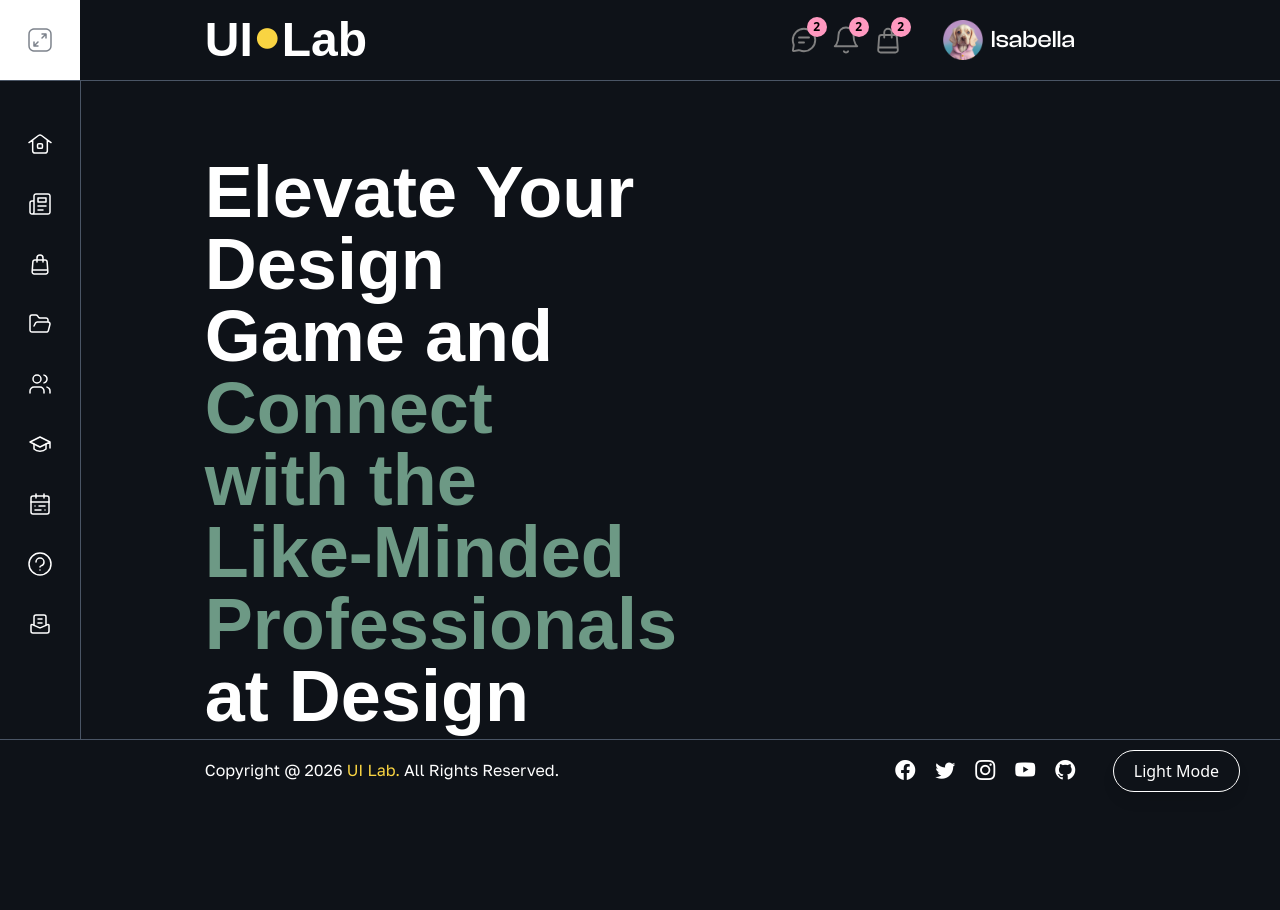
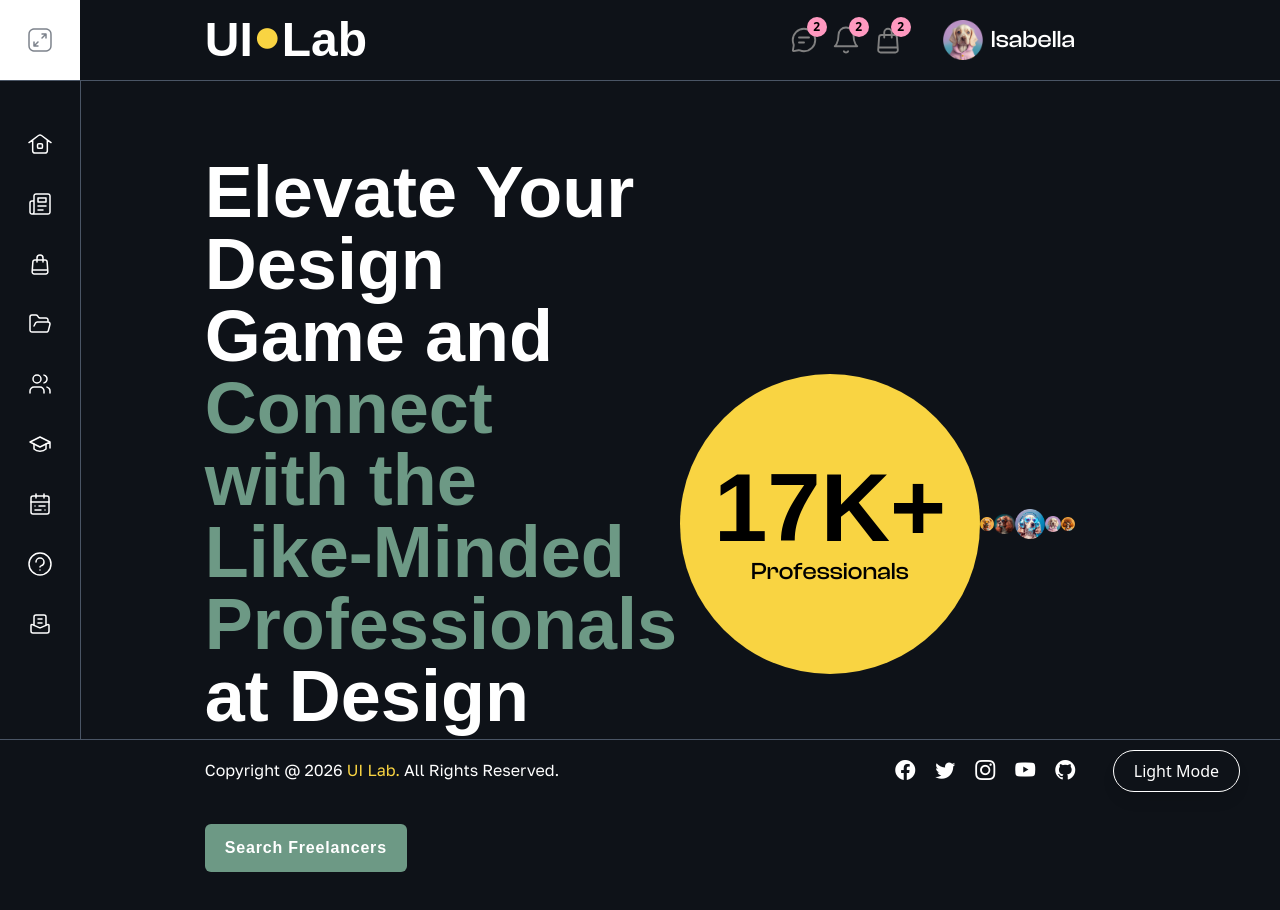
Before and after one commit to Jisap/nextjs16-uilab, a Next.js app: page /Pages/Index/EventBanner in a window 1280 px wide. Shown: the top 910 px of the page. Built offline with nearby package versions, Linux system fonts and the light colour scheme; a web font is replaced by a local one.

Commit message:
feat: add EventBanner component with animated professional count and layout elements

```diff
--- a/app/Pages/Index/EventBanner/page.tsx
+++ b/app/Pages/Index/EventBanner/page.tsx
@@ -20,6 +20,69 @@ const EventBanner = () => {
             <h1 className="text-4xl lg:text-7xl clash-font font-semibold">
               Elevate Your Design Game and <span className="text-forth">Connect with the Like-Minded Professionals </span> at Design Lab
             </h1>
+
+            <button className="px-5 py-3 bg-forth my-5 rounded-md clash-font font-semibold text-white tracking-wider hover:bg-white hover:text-black transition-all duration-300 cursor-pointer">
+              Search Freelancers
+            </button>
+
+          </div>
+
+          <div className="w-full lg:w-1/2 relative flex justify-center items-center">
+            <div className="event-banner-images z-1">
+              <div className="event-banner-content text-center bg-prim rounded-full flex justify-center items-center flex-col text-black w-[300px] h-[300px]">
+                <h2 className="text-8xl clash-font font-semibold">
+                  <CountUp end={17} duration={4.5} separator="," />K+
+                </h2>
+                <p className="text-2xl clash-font font-medium">
+                  Professionals
+                </p>
+              </div>
+            </div>
+
+            <div className="event-banner-elm event-banner-elm1">
+              <Image
+                src={EventBanner1}
+                alt="EventBanner1"
+                width={100}
+                height={100}
+              />
+            </div>
+
+            <div className="event-banner-elm event-banner-elm2">
+              <Image
+                src={EventBanner2}
+                alt="EventBanner2"
+                width={150}
+                height={150}
+              />
+            </div>
+
+            <div className="event-banner-elm event-banner-elm3">
+              <Image
+                src={EventBanner3}
+                alt="EventBanner3"
+                width={220}
+                height={220}
+              />
+            </div>
+
+            <div className="event-banner-elm event-banner-elm4">
+              <Image
+                src={EventBanner4}
+                alt="EventBanner4"
+                width={120}
+                height={120}
+              />
+            </div>
+
+            <div className="event-banner-elm event-banner-elm5">
+              <Image
+                src={EventBanner5}
+                alt="EventBanner5"
+                width={100}
+                height={100}
+              />
+            </div>
           </div>
         </div>
       </div>
```
